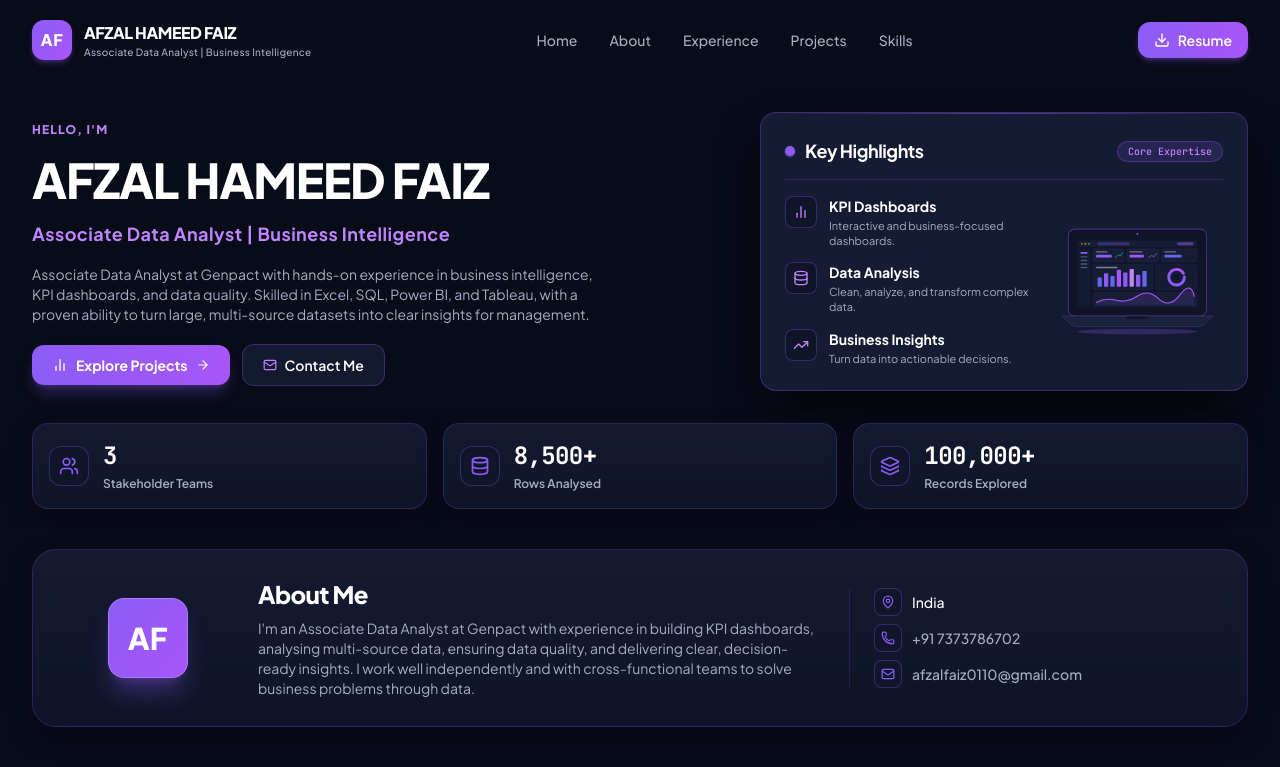
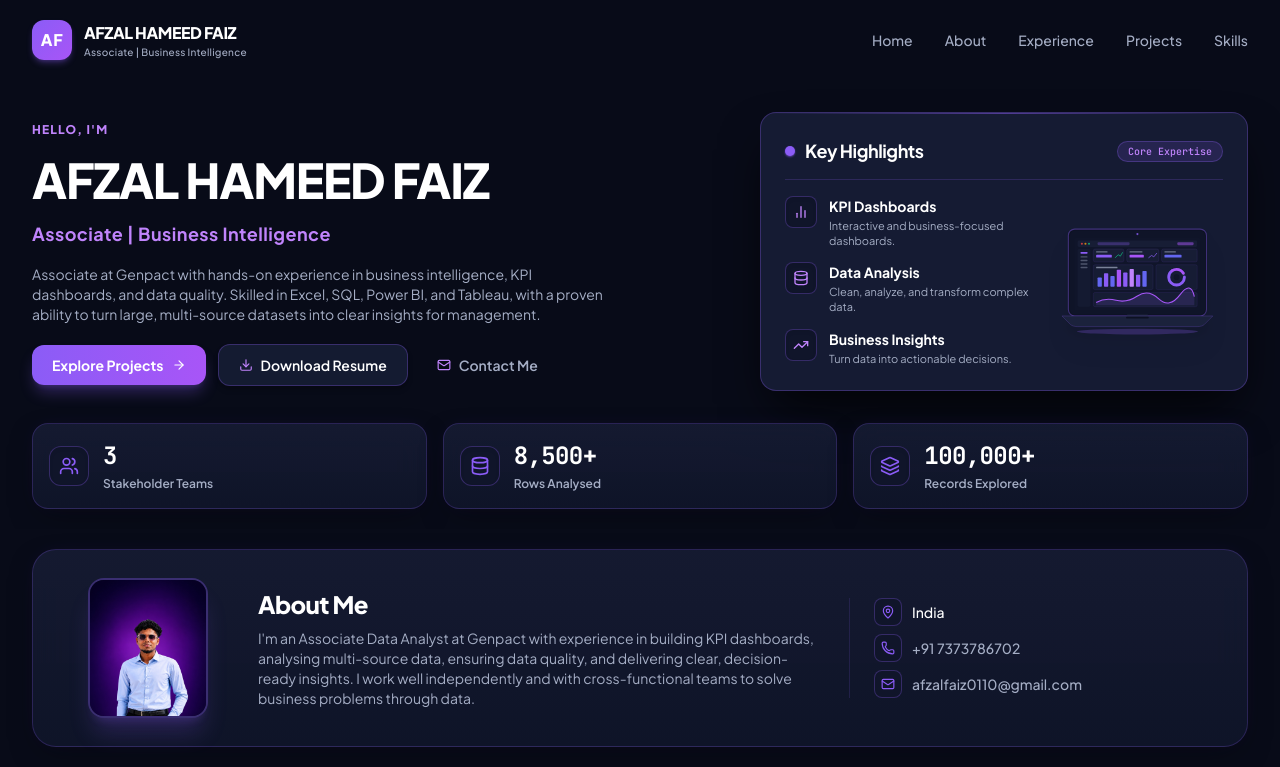
Before and after one commit to afzal-01/portfolio, a React (Vite) app: page / in a window 1280 px wide. Shown: the top 767 px of the page. Built offline with nearby package versions, Linux system fonts and the light colour scheme.

Commit message:
changes done

```diff
--- a/index.html
+++ b/index.html
@@ -4,16 +4,16 @@
     <meta charset="UTF-8" />
     <link rel="icon" type="image/svg+xml" href="/favicon.svg" />
     <meta name="viewport" content="width=device-width, initial-scale=1.0" />
-    <meta name="description" content="Afzal Hameed Faiz - Associate Data Analyst | Business Intelligence. Transforming large datasets into meaningful business insights that support smarter decisions." />
-    <meta name="keywords" content="Afzal Hameed Faiz, Associate Data Analyst, Business Intelligence, Power BI, SQL, Excel, Python, Genpact, Portfolio" />
+    <meta name="description" content="Afzal Hameed Faiz - Associate | Business Intelligence. Transforming large datasets into meaningful business insights that support smarter decisions." />
+    <meta name="keywords" content="Afzal Hameed Faiz, Associate, Business Intelligence, Power BI, SQL, Excel, Python, Genpact, Portfolio" />
     <meta name="author" content="Afzal Hameed Faiz" />
-    <meta property="og:title" content="Afzal Hameed Faiz | Associate Data Analyst | Business Intelligence" />
+    <meta property="og:title" content="Afzal Hameed Faiz | Associate | Business Intelligence" />
     <meta property="og:description" content="Turning Data Into Meaningful Business Insights." />
     <meta property="og:type" content="website" />
     <link rel="preconnect" href="https://fonts.googleapis.com">
     <link rel="preconnect" href="https://fonts.gstatic.com" crossorigin>
     <link href="https://fonts.googleapis.com/css2?family=JetBrains+Mono:wght@400;500;600;700&family=Plus+Jakarta+Sans:wght@300;400;500;600;700;800;900&display=swap" rel="stylesheet">
-    <title>Afzal Hameed Faiz | Associate Data Analyst | Business Intelligence</title>
+    <title>Afzal Hameed Faiz | Associate | Business Intelligence</title>
   </head>
   <body class="bg-[#080B18] text-white selection:bg-[#8B5CF6]/30 selection:text-purple-200">
     <div id="root"></div>
--- a/src/components/Navbar.tsx
+++ b/src/components/Navbar.tsx
@@ -1,6 +1,6 @@
 import React, { useState, useEffect } from 'react';
 import { Link, useLocation } from 'react-router-dom';
-import { Download, Menu, X } from 'lucide-react';
+import { Menu, X } from 'lucide-react';
 import { personalInfo } from '../data/personal';
 
 export const Navbar: React.FC = () => {
@@ -63,18 +63,6 @@ export const Navbar: React.FC = () => {
             ))}
           </nav>
 
-          {/* Download Resume Button with direct download attribute */}
-          <div className="hidden md:flex items-center gap-3">
-            <a
-              href="/resume/Afzal-Hameed-Faiz-Resume.pdf"
-              download="Afzal-Hameed-Faiz-Resume.pdf"
-              className="inline-flex items-center gap-2 px-4 py-2 rounded-xl text-sm font-semibold bg-gradient-to-r from-[#8B5CF6] to-[#A855F7] text-white hover:from-[#7C3AED] hover:to-[#9333EA] shadow-md shadow-[#8B5CF6]/30 hover:shadow-[#8B5CF6]/50 hover:scale-105 active:scale-95 transition-all"
-            >
-              <Download className="w-4 h-4" />
-              <span>Resume</span>
-            </a>
-          </div>
-
           {/* Mobile Menu Toggle */}
           <div className="flex md:hidden items-center gap-2">
             <button
@@ -102,16 +90,6 @@ export const Navbar: React.FC = () => {
               {link.label}
             </a>
           ))}
-          <div className="pt-3 border-t border-[#8B5CF6]/20">
-            <a
-              href="/resume/Afzal-Hameed-Faiz-Resume.pdf"
-              download="Afzal-Hameed-Faiz-Resume.pdf"
-              className="w-full flex items-center justify-center gap-2 py-3 rounded-xl bg-gradient-to-r from-[#8B5CF6] to-[#A855F7] text-white font-semibold text-sm shadow-lg shadow-[#8B5CF6]/30"
-            >
-              <Download className="w-4 h-4" />
-              <span>Download Resume</span>
-            </a>
-          </div>
         </div>
       )}
     </header>
--- a/src/data/personal.ts
+++ b/src/data/personal.ts
@@ -8,6 +8,7 @@ export interface PersonalInfo {
   phone: string;
   email: string;
   location: string;
+  profileImage?: string;
   socials: {
     github?: string;
     linkedin?: string;
@@ -21,14 +22,15 @@ export interface PersonalInfo {
 
 export const personalInfo: PersonalInfo = {
   name: "Afzal Hameed Faiz",
-  role: "Associate Data Analyst | Business Intelligence",
+  role: "Associate | Business Intelligence",
   headline: "Turning Data Into Meaningful Business Insights",
   heroGreeting: "HELLO, I'M",
-  bio: "Associate Data Analyst at Genpact with hands-on experience in business intelligence, KPI dashboards, and data quality. Skilled in Excel, SQL, Power BI, and Tableau, with a proven ability to turn large, multi-source datasets into clear insights for management.",
+  bio: "Associate at Genpact with hands-on experience in business intelligence, KPI dashboards, and data quality. Skilled in Excel, SQL, Power BI, and Tableau, with a proven ability to turn large, multi-source datasets into clear insights for management.",
   aboutIntro: "I'm an Associate Data Analyst at Genpact with experience in building KPI dashboards, analysing multi-source data, ensuring data quality, and delivering clear, decision-ready insights. I work well independently and with cross-functional teams to solve business problems through data.",
   phone: "+91 7373786702",
   email: "afzalfaiz0110@gmail.com",
   location: "India",
+  profileImage: "/images/profile.jpg",
   socials: {
     linkedin: "https://linkedin.com",
     github: "https://github.com",
--- a/src/sections/About.tsx
+++ b/src/sections/About.tsx
@@ -11,15 +11,21 @@ export const About: React.FC = () => {
         <div className="glass-card rounded-2xl sm:rounded-3xl p-5 sm:p-6 md:p-7 border border-[#8B5CF6]/25 shadow-xl shadow-black/50">
           <div className="grid grid-cols-1 lg:grid-cols-12 gap-5 lg:gap-6 items-center">
 
-            {/* Left: Big AF Badge */}
-            <div className="lg:col-span-2 flex justify-start lg:justify-center">
-              <div className="w-16 h-16 sm:w-20 sm:h-20 rounded-2xl bg-gradient-to-br from-[#8B5CF6] to-[#A855F7] flex items-center justify-center font-black text-white text-2xl sm:text-3xl shadow-xl shadow-[#8B5CF6]/30 border border-white/20">
-                AF
+            {/* Left: Profile Photo (Replaces AF box) */}
+            <div className="lg:col-span-3 xl:col-span-2 flex justify-start lg:justify-center shrink-0">
+              <div className="relative w-[105px] h-[125px] sm:w-[120px] sm:h-[140px] rounded-2xl overflow-hidden border-2 border-[#8B5CF6]/35 shadow-xl shadow-[#8B5CF6]/20 bg-[#10152A] group">
+                <img
+                  src={personalInfo.profileImage || "/images/profile.jpg"}
+                  alt={personalInfo.name}
+                  className="w-full h-full object-cover transition-transform duration-300 group-hover:scale-105"
+                  style={{ objectPosition: 'center top' }}
+                  loading="lazy"
+                />
               </div>
             </div>
 
             {/* Middle: About text */}
-            <div className="lg:col-span-6 space-y-2">
+            <div className="lg:col-span-5 xl:col-span-6 space-y-2">
               <h2 className="text-xl sm:text-2xl font-black text-white tracking-tight">
                 About Me
               </h2>
--- a/src/sections/Contact.tsx
+++ b/src/sections/Contact.tsx
@@ -13,7 +13,7 @@ export const Contact: React.FC = () => {
               Get In Touch
             </h3>
             <p className="text-xs sm:text-sm text-[#A5AEC5] max-w-xl">
-              Open to Associate Data Analyst and Business Intelligence opportunities. Feel free to reach out directly via email.
+              Open to Business Intelligence and analytics opportunities. Feel free to reach out directly via email.
             </p>
           </div>
 
--- a/src/sections/Hero.tsx
+++ b/src/sections/Hero.tsx
@@ -1,6 +1,6 @@
 import React from 'react';
 import { motion } from 'framer-motion';
-import { BarChart2, Mail, Users, Database, Layers, ArrowRight } from 'lucide-react';
+import { Mail, Users, Database, Layers, ArrowRight, Download } from 'lucide-react';
 import { personalInfo } from '../data/personal';
 import { HeroDashboardGraphic } from '../components/HeroDashboardGraphic';
 
@@ -58,20 +58,31 @@ export const Hero: React.FC = () => {
               {personalInfo.bio}
             </p>
 
-            {/* Action Buttons */}
+            {/* Action Buttons: Explore Projects -> Download Resume -> Contact Me */}
             <div className="flex flex-wrap items-center gap-3 pt-1">
+              {/* 1. Explore Projects */}
               <a
                 href="#projects"
                 className="inline-flex items-center gap-2 px-5 py-2.5 rounded-xl bg-gradient-to-r from-[#8B5CF6] to-[#A855F7] text-white font-bold text-xs sm:text-sm hover:from-[#7C3AED] hover:to-[#9333EA] shadow-lg shadow-[#8B5CF6]/30 hover:shadow-[#8B5CF6]/50 hover:-translate-y-0.5 active:translate-y-0 transition-all"
               >
-                <BarChart2 className="w-4 h-4" />
                 <span>Explore Projects</span>
                 <ArrowRight className="w-3.5 h-3.5" />
               </a>
 
+              {/* 2. Download Resume */}
+              <a
+                href="/resume/Afzal-Hameed-Faiz-Resume.pdf"
+                download="Afzal-Hameed-Faiz-Resume.pdf"
+                className="inline-flex items-center gap-2 px-5 py-2.5 rounded-xl bg-[#171D35]/90 hover:bg-[#1C2442] text-white font-semibold text-xs sm:text-sm border border-[#8B5CF6]/30 hover:border-[#8B5CF6]/60 transition-all hover:-translate-y-0.5 shadow-md shadow-black/20"
+              >
+                <Download className="w-3.5 h-3.5 text-[#C084FC]" />
+                <span>Download Resume</span>
+              </a>
+
+              {/* 3. Contact Me */}
               <a
                 href="mailto:afzalfaiz0110@gmail.com"
-                className="inline-flex items-center gap-2 px-5 py-2.5 rounded-xl bg-[#171D35]/80 hover:bg-[#1C2442] text-white font-semibold text-xs sm:text-sm border border-[#8B5CF6]/30 hover:border-[#8B5CF6]/60 transition-all hover:-translate-y-0.5"
+                className="inline-flex items-center gap-2 px-4 py-2.5 rounded-xl text-[#A5AEC5] hover:text-white hover:bg-[#171D35]/60 border border-transparent hover:border-[#8B5CF6]/20 font-semibold text-xs sm:text-sm transition-all"
               >
                 <Mail className="w-3.5 h-3.5 text-[#C084FC]" />
                 <span>Contact Me</span>
```
Also changed, not shown: public/images/profile.jpg (added), public/images/profile.png, 7 other files (tests, documents, lock files or other folders).
